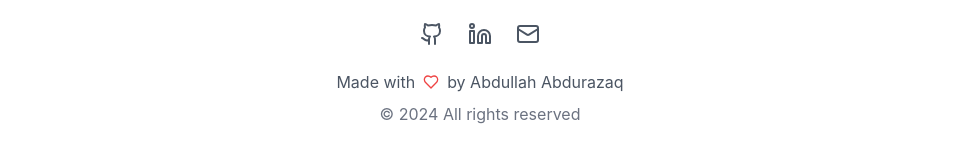
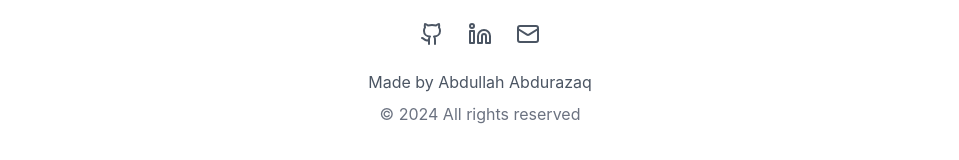
Before and after one commit to Ayyubiy90/my-portfolio, a React (Vite) app: page / in a window 1280 px wide. Shown: the part 3814-3974 px from the top of the page, without its empty margins (160-1119 px from the left). Built offline with nearby package versions, Linux system fonts and the light colour scheme.

Commit message:
Added social links and also edited footer info

```diff
--- a/src/components/Footer.tsx
+++ b/src/components/Footer.tsx
@@ -1,6 +1,6 @@
 // Import necessary libraries and components
 import { motion } from "framer-motion"; // Import motion for animations
-import { Github, Linkedin, Mail, Heart } from "lucide-react"; // Import icons from lucide-react
+import { Github, Linkedin, Mail } from "lucide-react"; // Import icons from lucide-react
 
 // Define the Footer functional component
 const Footer = () => {
@@ -18,9 +18,12 @@ const Footer = () => {
             {/* Flexbox for icon links with spacing */}
             {[
               // Array of social media links with corresponding icons
-              { Icon: Github, href: "https://github.com" },
-              { Icon: Linkedin, href: "https://linkedin.com" },
-              { Icon: Mail, href: "mailto:contact@example.com" },
+              { Icon: Github, href: "https://github.com/Ayyubiy90" },
+              {
+                Icon: Linkedin,
+                href: "https://www.linkedin.com/in/abdullah-a-2940b7260",
+              },
+              { Icon: Mail, href: "mailto:ayyubiy67@gmail.com" },
             ].map(
               (
                 { Icon, href } // Map through each item in the array
@@ -46,8 +49,8 @@ const Footer = () => {
             {" "}
             {/* Centered text container */}
             <p className="text-gray-600 dark:text-gray-300 flex items-center justify-center">
-              Made with <Heart className="w-4 h-4 mx-2 text-red-500" /> by
-              Abdullah Abdurazaq {/* Display a heart icon and author name */}
+              Made by Abdullah Abdurazaq{" "}
+              {/* Display a heart icon and author name */}
             </p>
             <p className="text-gray-500 dark:text-gray-400 mt-2">
               © {new Date().getFullYear()} All rights reserved{" "}
```
